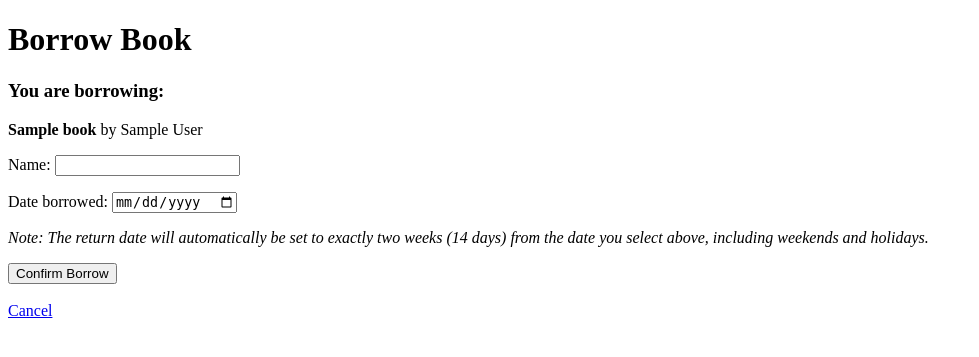
After one commit to DrawdEA/commongrounds-G-11, a Django app: page /bookclub/book/1/borrow/ in a window 1280 px wide. The commit adds this page. Shown: the top 357 px of the page, without its empty margins (0-979 px from the left). Run offline with Django 5.2, Linux system fonts and the light colour scheme; tables that the repository leaves empty hold one stand-in row (values such as "Sample post").

Commit message:
completed views, models, and forms for bookclub

```diff
--- /dev/null
+++ b/commongrounds/bookclub/forms.py
@@ -0,0 +1,20 @@
+from django import forms
+from .models import Book, BookReview, Borrow
+
+class BookForm(forms.ModelForm):
+    class Meta:
+        model = Book
+        fields = ['title', 'genre', 'author', 'synopsis', 'publication_year', 'available_to_borrow']
+
+class BookReviewForm(forms.ModelForm):
+    class Meta:
+        model = BookReview
+        fields = ['title', 'comment']
+
+class BorrowForm(forms.ModelForm):
+    class Meta:
+        model = Borrow
+        fields = ['name', 'date_borrowed']
+        widgets = {
+            'date_borrowed': forms.DateInput(attrs={'type': 'date'})
+        }
--- a/commongrounds/bookclub/models.py
+++ b/commongrounds/bookclub/models.py
@@ -1,11 +1,6 @@
 from django.db import models
 from django.contrib.auth.models import User
-
-class Profile(models.Model):
-    user = models.OneToOneField(User, on_delete=models.CASCADE)
-
-    def __str__(self):
-        return self.user.username
+from accounts.models import Profile
 
 
 class Genre(models.Model):
@@ -37,40 +32,31 @@ class Book(models.Model):
         return self.title
 
 
-class BookReview(models.model):
+class BookReview(models.Model):
     #userReviewer, foreign key to profile, cascade deletion, set upon login
-    user_reviewer = models.ForeignKey(Profile, on_delete=models.CASCADE)
-
-    #anonReviewer, text, set when not logged in
-    anon_reviwer = models.TextField()
-
-    book = models.ForeignKey(Book, on_delete=models.CASCADE)
-
-    title = models.CharField()
+    user_reviewer = models.ForeignKey(Profile, on_delete=models.CASCADE, null=True, blank=True)
+    anon_reviewer = models.CharField(max_length=255, null=True, blank=True)
+    book = models.ForeignKey(Book, on_delete=models.CASCADE, related_name='reviews')
+    title = models.CharField(max_length=255)
     comment = models.TextField()
 
     def __str__(self):
-        return self.title
+        return f"Review: {self.title} by {self.user_reviewer or self.anon_reviewer}"
 
-class Bookmark(models.model):
+class Bookmark(models.Model):
     profile = models.ForeignKey(Profile, on_delete=models.CASCADE)
-    book = models.ForeignKey(Book, on_delete=models.CASCADE)
-    date_bookmarked = models.DateField()
+    book = models.ForeignKey(Book, on_delete=models.CASCADE, related_name='bookmarks')
+    date_bookmarked = models.DateField(auto_now_add=True)
 
     def __str__(self):
-        return self
+        return f"{self.profile} bookmarked {self.book}"
 
-class Borrow(models.model):
-    book = models.ForeignKey(Book, on_delete=models.CASCADE)
-
-    #borrower, foreignkey to profile, cascading deletion, set upon login
-    borrower = models.ForeignKey(Profile, on_delete=models.CASCADE)
-
-    #name, characterfield, set when not logged in
-    name = models.CharField()
-
+class Borrow(models.Model):
+    book = models.ForeignKey(Book, on_delete=models.CASCADE, related_name='borrows')
+    borrower = models.ForeignKey(Profile, on_delete=models.CASCADE, null=True, blank=True)
+    name = models.CharField(max_length=255, null=True, blank=True)
     date_borrowed = models.DateField()
     date_to_return = models.DateField()
 
     def __str__(self):
-        return self
+        return f"{self.name or self.borrower} borrowed {self.book}"
--- /dev/null
+++ b/commongrounds/bookclub/templates/bookclub/borrow_form.html
@@ -0,0 +1,23 @@
+{% extends 'base.html' %}
+
+{% block content %}
+  <h1>Borrow Book</h1>
+
+  <div>
+    <h3>You are borrowing:</h3>
+    <p><strong>{{ book.title }}</strong> by {{ book.author }}</p>
+  </div>
+
+  <form method="POST">
+    {% csrf_token %}
+    {{ form.as_p }}
+
+    <p><em>Note: The return date will automatically be set to exactly two weeks (14 days) from the date you select above, including weekends and holidays.</em></p>
+
+    <button type="submit">Confirm Borrow</button>
+  </form>
+
+  <br>
+  <a href="{% url 'bookclub:book_detail' book.pk %}">Cancel</a>
+
+{% endblock %}
--- a/commongrounds/bookclub/urls.py
+++ b/commongrounds/bookclub/urls.py
@@ -1,9 +1,15 @@
 from django.urls import path
-from .views import BookListView, BookDetailView
+from .views import (
+    BookListView, BookDetailView, BookCreateView,
+    BookUpdateView, BookBorrowView
+)
 
 app_name = 'bookclub'
 
 urlpatterns = [
     path('books/', BookListView.as_view(), name='book_list'),
     path('book/<int:pk>/', BookDetailView.as_view(), name='book_detail'),
+    path('book/add/', BookCreateView.as_view(), name='book_create'),
+    path('book/<int:pk>/edit/', BookUpdateView.as_view(), name='book_update'),
+    path('book/<int:pk>/borrow/', BookBorrowView.as_view(), name='book_borrow'),
 ]
--- a/commongrounds/bookclub/views.py
+++ b/commongrounds/bookclub/views.py
@@ -1,12 +1,134 @@
-from django.views.generic import ListView, DetailView
-from .models import Book
+import datetime
+from django.urls import reverse_lazy
+from django.shortcuts import get_object_or_404, redirect
+from django.views.generic import ListView, DetailView, CreateView, UpdateView
+from django.contrib.auth.mixins import LoginRequiredMixin, UserPassesTestMixin
+from .models import Book, Bookmark, BookReview
+from .forms import BookForm, BookReviewForm, BorrowForm
+
+class ContributorRequiredMixin(UserPassesTestMixin):
+    def test_func(self):
+        if self.request.user.is_authenticated:
+            return self.request.user.has_perm('bookclub.add_book')
+        return False
+
 
 class BookListView(ListView):
     model = Book
     template_name = 'bookclub/book_list.html'
-    context_object_name = 'books'
+    context_object_name = 'all_books'
+
+    def get_context_data(self, **kwargs):
+        context = super().get_context_data(**kwargs)
+        all_books_qs = Book.objects.all()
+
+        # If logged in and has a profile, split the lists
+        if self.request.user.is_authenticated and hasattr(self.request.user, 'profile'):
+            profile = self.request.user.profile
+
+            contributed = all_books_qs.filter(contributor=profile)
+            user_bookmarked_ids = Bookmark.objects.filter(profile=profile).values_list('book_id', flat=True)
+            bookmarked = all_books_qs.filter(id__in=user_bookmarked_ids)
+            reviewed = all_books_qs.filter(reviews__user_reviewer=profile)
+
+            context['contributed_books'] = contributed
+            context['bookmarked_books'] = bookmarked
+            context['reviewed_books'] = reviewed
+
+            # Remove the above books from the 'All Books' list
+            context['all_books'] = all_books_qs.exclude(id__in=contributed).exclude(id__in=bookmarked).exclude(id__in=reviewed)
+
+        return context
 
 class BookDetailView(DetailView):
     model = Book
     template_name = 'bookclub/book_detail.html'
-    context_object_name = 'book'
+
+    def get_context_data(self, **kwargs):
+        context = super().get_context_data(**kwargs)
+        book = self.get_object()
+
+        # Add the review form and bookmark count to the context
+        context['review_form'] = BookReviewForm()
+        context['bookmark_count'] = book.bookmarks.count()
+        context['reviews'] = book.reviews.all()
+
+        # Check if current user is the contributor to show the Edit link
+        context['is_contributor'] = False
+        if self.request.user.is_authenticated and hasattr(self.request.user, 'profile'):
+            if book.contributor == self.request.user.profile:
+                context['is_contributor'] = True
+
+        return context
+
+    def post(self, request, *args, **kwargs):
+        book = self.get_object()
+
+        if 'bookmark' in request.POST and request.user.is_authenticated and hasattr(request.user, 'profile'):
+            Bookmark.objects.get_or_create(profile=request.user.profile, book=book)
+            return redirect('bookclub:book_detail', pk=book.pk)
+
+        review_form = BookReviewForm(request.POST)
+        if review_form.is_valid():
+            review = review_form.save(commit=False)
+            review.book = book
+
+            if request.user.is_authenticated and hasattr(request.user, 'profile'):
+                review.user_reviewer = request.user.profile
+            else:
+                review.anon_reviewer = "Anonymous"
+
+            review.save()
+            return redirect('bookclub:book_detail', pk=book.pk)
+
+        return self.get(request, *args, **kwargs)
+
+class BookCreateView(LoginRequiredMixin, ContributorRequiredMixin, CreateView):
+    model = Book
+    form_class = BookForm
+    template_name = 'bookclub/book_form.html'
+    success_url = reverse_lazy('bookclub:book_list')
+
+    def form_valid(self, form):
+        form.instance.contributor = self.request.user.profile
+        return super().form_valid(form)
+
+class BookUpdateView(LoginRequiredMixin, ContributorRequiredMixin, UpdateView):
+    model = Book
+    form_class = BookForm
+    template_name = 'bookclub/book_form.html'
+
+    def get_success_url(self):
+        return reverse_lazy('bookclub:book_detail', kwargs={'pk': self.object.pk})
+
+class BookBorrowView(CreateView):
+    form_class = BorrowForm
+    template_name = 'bookclub/borrow_form.html'
+
+    def get_context_data(self, **kwargs):
+        context = super().get_context_data(**kwargs)
+        context['book'] = get_object_or_404(Book, pk=self.kwargs['pk'])
+        return context
+
+    def get_initial(self):
+        initial = super().get_initial()
+        if self.request.user.is_authenticated and hasattr(self.request.user, 'profile'):
+            initial['name'] = self.request.user.profile.display_name
+        return initial
+
+    def form_valid(self, form):
+        book = get_object_or_404(Book, pk=self.kwargs['pk'])
+        form.instance.book = book
+
+        if self.request.user.is_authenticated and hasattr(self.request.user, 'profile'):
+            form.instance.borrower = self.request.user.profile
+
+        form.instance.date_to_return = form.instance.date_borrowed + datetime.timedelta(days=14)
+
+        book.available_to_borrow = False
+        book.save()
+
+        return super().form_valid(form)
+
+    def get_success_url(self):
+        return reverse_lazy('bookclub:book_detail', kwargs={'pk': self.kwargs['pk']})
```
Also changed, not shown: commongrounds/bookclub/templates/bookclub/book_detail.html (+49 -10 lines), commongrounds/bookclub/templates/bookclub/book_form.html (added, +14 -0 lines), commongrounds/bookclub/templates/bookclub/book_list.html (+45 -13 lines), commongrounds/bookclub/migrations/0001_initial.py.
